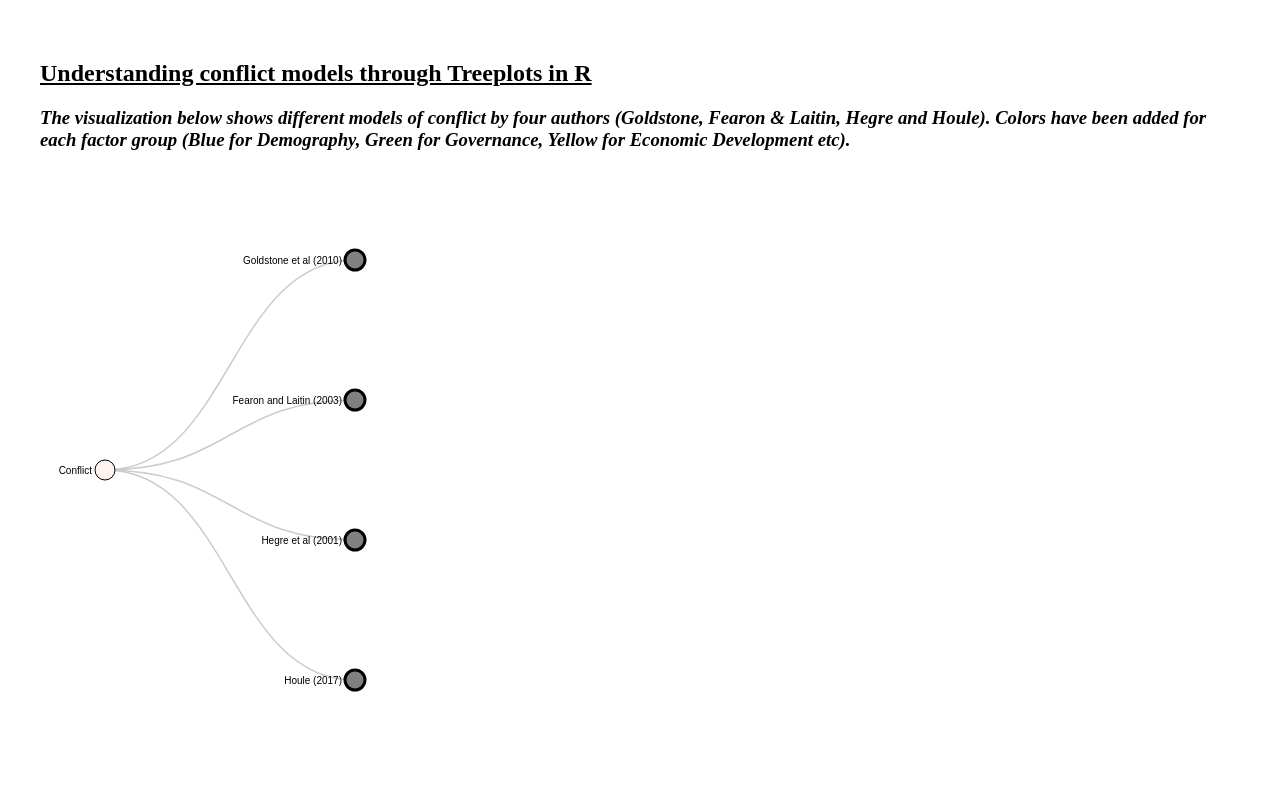
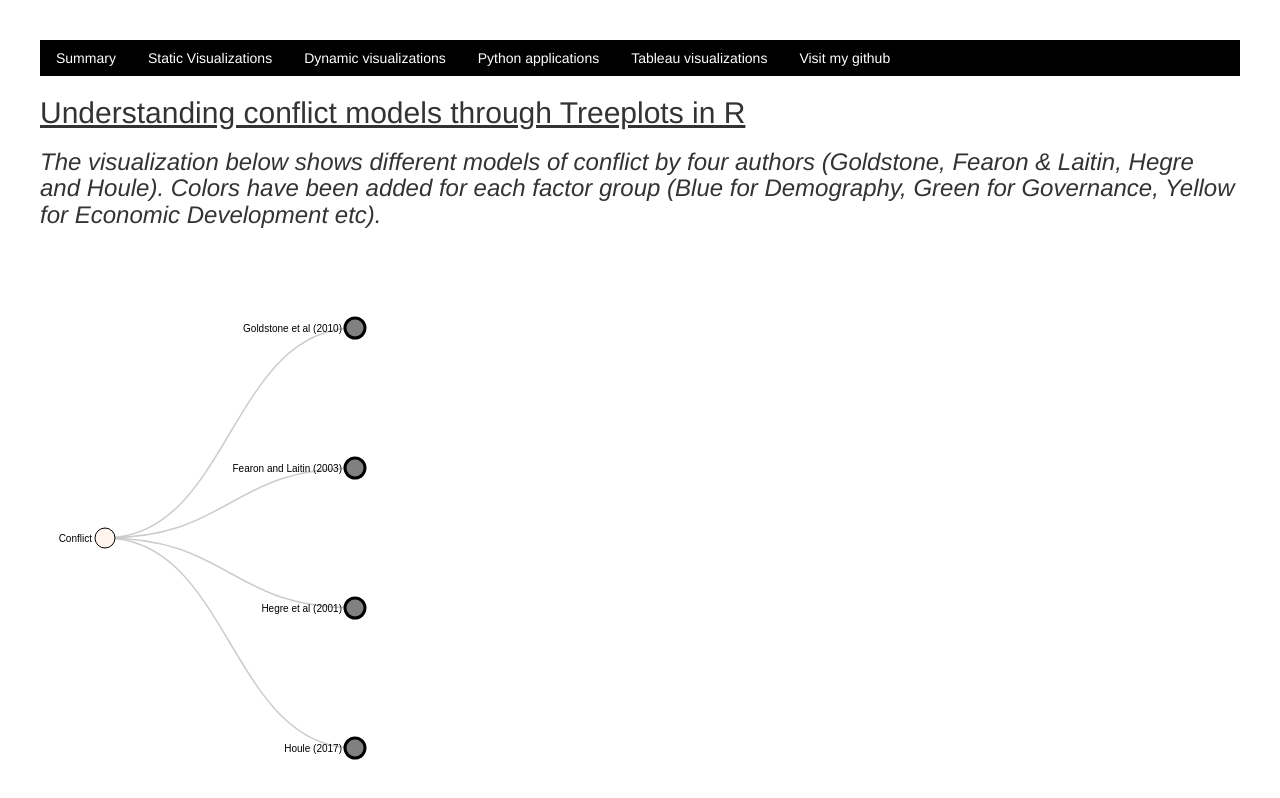
Before and after one commit to kanishkan91/kanishkan91.github.io, a plain HTML site: page ConflictTreePlotFinal.html in a window 1280 px wide. Drawn offline with nearby package versions, Linux system fonts and the light colour scheme.

Commit message:
Minor changes

```diff
--- a/ConflictTreePlotFinal.html
+++ b/ConflictTreePlotFinal.html
@@ -1,5 +1,22 @@
 <!DOCTYPE html>
 <html>
+<meta charset="UTF-8">
+<meta name="viewport" content="width=device-width, initial-scale=1">
+<link rel="stylesheet" href="https://www.w3schools.com/w3css/3/w3.css">
+<link rel="stylesheet" href="https://maxcdn.bootstrapcdn.com/bootstrap/3.4.0/css/bootstrap.min.css">
+<script src="https://ajax.googleapis.com/ajax/libs/jquery/3.3.1/jquery.min.js"></script>
+<script src="https://maxcdn.bootstrapcdn.com/bootstrap/3.4.0/js/bootstrap.min.js"></script>
+
+<body>
+
+<nav class="w3-bar w3-black">
+  <a href="/index" class="w3-button w3-bar-item">Summary</a>
+  <a href="/R-animations" class="w3-button w3-bar-item">Static Visualizations</a>
+  <a href="/R-Dynamic.html" class="w3-button w3-bar-item">Dynamic visualizations</a>
+  <a href="#Python-applications" class="w3-button w3-bar-item">Python applications</a>
+  <a href="#Tableau-visualizations" class="w3-button w3-bar-item">Tableau visualizations</a>
+  <a href="https://github.com/kanishkan91" class="w3-button w3-bar-item">Visit my github</a>
+</nav>
 <head>
 <h2><u> Understanding conflict models through Treeplots in R</u> </h2>
 <h3> <i> The visualization below shows different models of conflict by four authors (Goldstone, Fearon & Laitin, Hegre and Houle).
```
Also changed, not shown: index.html (+2 -1 lines).
